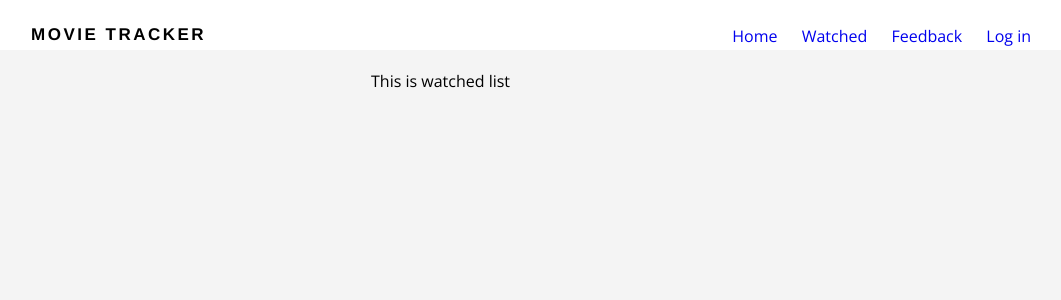
After one commit to parikshitghodake/learning_flask, a Flask app: page /watched in a window 1280 px wide. The commit adds this page. Shown: the top 300 px of the page, without its empty margins (109-1170 px from the left). Run offline with Flask 2, Linux system fonts and the light colour scheme.

Commit message:
attempt to add watched

```diff
--- a/forms.py
+++ b/forms.py
@@ -24,3 +24,8 @@ class SearchMovie(Form):
 	movie_name = StringField('Movie Name' , validators=[DataRequired('Enter Movie Name')])
 	year = HiddenField('Year')
 	submit = SubmitField('Search')
+	watched = SubmitField('Watched')
+
+# class UserData(Form):
+# 	submit = SubmitField('Watched')
+# 	submit = SubmitField('Watchlist')
--- a/routes.py
+++ b/routes.py
@@ -64,6 +64,13 @@ def home():
 			return render_template("home.html" , form=form , moviename=my_movie , movienameExact=my_movie_dictExact)
 
 
+
+@app.route("/watched")
+def watched():
+	return render_template("watched.html")
+
+
+
 @app.route('/feedback' , methods=['GET','POST'])
 def feedback():
 	if 'email' not in session :
--- a/templates/home.html
+++ b/templates/home.html
@@ -44,6 +44,7 @@
 	  			{{ form.submit(class="btn-primary")}}
 
 	  		</form>
+	  		<!-- <form method="POST" action="/watched"> -->
 	  		{% if movienameExact and  (movienameExact['Error'] != "Movie not found!")  %}
 		   	<div id="result" style="width: 750px; margin-top: 40px; float: left; padding: 10px;border: 1px solid #1266f1;border-radius: 15px;">
 		   		<div class="posterSection" style="float:left;width: 220px; padding-right: 30px;">
@@ -66,6 +67,10 @@
 			   			<div id="imdbName">Rotten Tomatoes</div>
 			   			<div id=RTScore>{{movienameExact['tomatoRating']}}</div>
 			   			<div id=avg>Avg Score </div>
+			   			 <!-- {{ form.watched(class="btn-primary")}} -->
+		   		</div>
+		   		<div>
+
 		   		</div>
 		  	</div>
 		  	{% elif (movienameExact['Error'] == "Movie not found!") %}
@@ -73,6 +78,7 @@
 		  			Movie not found
 		  		</div>
 		  	{% endif %}
+		  	<!-- </form> -->
 		  </div>
 	  	</div>
 	   </div>
--- a/templates/layout.html
+++ b/templates/layout.html
@@ -10,6 +10,7 @@
         <h1 class="title">Movie Tracker</h1>
         <div class="Nav-bar">
               <span><a href="{{ url_for('home') }}">Home</a></span>
+              <span><a href="{{ url_for('watched') }}">Watched</a></span>
               <span><a href="{{ url_for('feedback') }}">Feedback</a></span>
               {% if not session.email %}
                   <a href="{{ url_for('login') }}">Log in</a>
--- /dev/null
+++ b/templates/watched.html
@@ -0,0 +1,20 @@
+{% extends "layout.html" %}
+
+{% block content %}
+
+	<main class = "hero-section">
+	  <div class = "container">
+
+	    	  <div class="section-tabs" >
+	    	  </div>
+
+
+	    	  	  <div class="section-map">
+	  				<div class="nav">
+	  					This is watched list
+	  				</div>
+	  			</div>
+
+	  </div>
+	 </main>
+	 {% endblock %}
```
Also changed, not shown: 1 other file.
